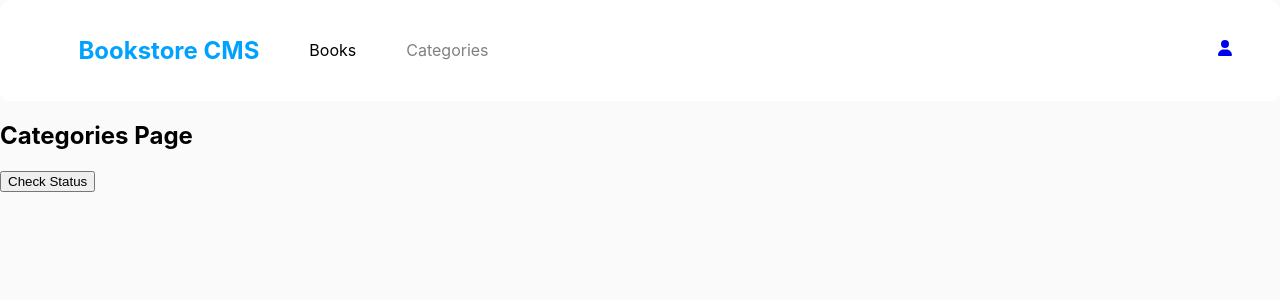
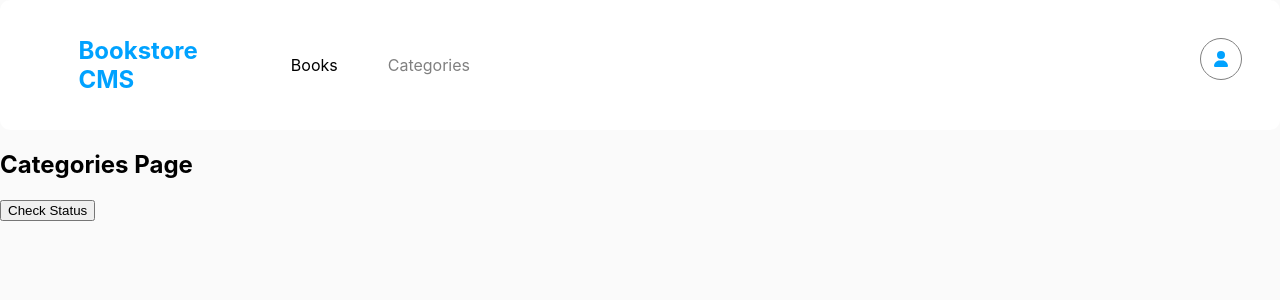
Before and after one commit to Gardimy/GDM_Bookstore, a React (Create React App) app: page /Categories in a window 1280 px wide. Shown: the top 300 px of the page. Built offline with nearby package versions, Linux system fonts and the light colour scheme.

Commit message:
Update Navba.css  file

```diff
--- a/src/components/Navba.js
+++ b/src/components/Navba.js
@@ -11,7 +11,7 @@ const Navbar = () => (
       <li><NavLink className="bookslink" to="/">Books</NavLink></li>
       <li><NavLink to="/Categories">Categories</NavLink></li>
     </ul>
-    <div className="faUser"><NavLink to="/User"><FontAwesomeIcon icon={faUser} /></NavLink></div>
+    <div className="faUser"><NavLink className="user-circle" to="/User"><FontAwesomeIcon icon={faUser} /></NavLink></div>
   </nav>
 );
 
--- a/src/components/User.js
+++ b/src/components/User.js
@@ -3,7 +3,7 @@ import { FontAwesomeIcon } from '@fortawesome/react-fontawesome';
 import '../styles/Navba.css';
 
 const User = () => (
-  <div>
+  <div className="user-circle">
     <FontAwesomeIcon icon="fa-solid fa-user" />
   </div>
 );
--- a/src/styles/Book.css
+++ b/src/styles/Book.css
@@ -158,7 +158,7 @@
   border-right: var(--very-light-pink) 1px solid;
 }
 
-.bookItem-right {
+.Update-book {
   display: flex;
   flex-direction: column;
   align-items: flex-start;
@@ -166,9 +166,10 @@
   padding-right: 4rem;
 }
 
-.percent-cnt {
+.percent {
   text-align: center;
-  padding-left: 1rem;
+  padding-left: 0;
+  flex-direction: column;
 }
 
 .percent-number {
@@ -281,16 +282,17 @@
   width: 80%;
 }
 
-.progress-circle {
+.circle {
   position: relative;
   width: 80px;
+  margin-left: 70px;
   height: 80px;
   border-radius: 50%;
   background-color: lightgray;
   overflow: hidden;
 }
 
-.progress-circle::before {
+.circle::before {
   content: '';
   position: absolute;
   top: 0;
@@ -304,7 +306,7 @@
   transition: transform 1.5s;
 }
 
-.progress-circle::after {
+.circle::after {
   content: '';
   position: absolute;
   top: 8%;
@@ -317,7 +319,7 @@
   transform: rotate(calc(360deg * var(--percent) / 100));
 }
 
-.progress-circle[data-percent="15"]::before {
+.circle[data-percent="15"]::before {
   transform: rotate(360deg);
 }
 
@@ -334,7 +336,7 @@
   width: 0.125rem;
   height: 4.375rem;
   margin: 1.125rem 3.688rem 0 4.938rem;
-  border: solid 1px #e8e8e8;
+  border: solid 0.1rem #e8e8e8;
 }
 
 .rectangle-1 {
--- a/src/styles/Navba.css
+++ b/src/styles/Navba.css
@@ -31,6 +31,18 @@ li a {
   margin-left: 57%;
 }
 
+.user-circle {
+  width: 40px;
+  height: 40px;
+  border-radius: 50%;
+  background-color: white;
+  border: 1px solid rgb(128, 128, 128);
+  color: rgb(0, 162, 255);
+  display: flex;
+  align-items: center;
+  justify-content: center;
+}
+
 h1 {
   color: rgb(0, 162, 255);
 }
```
